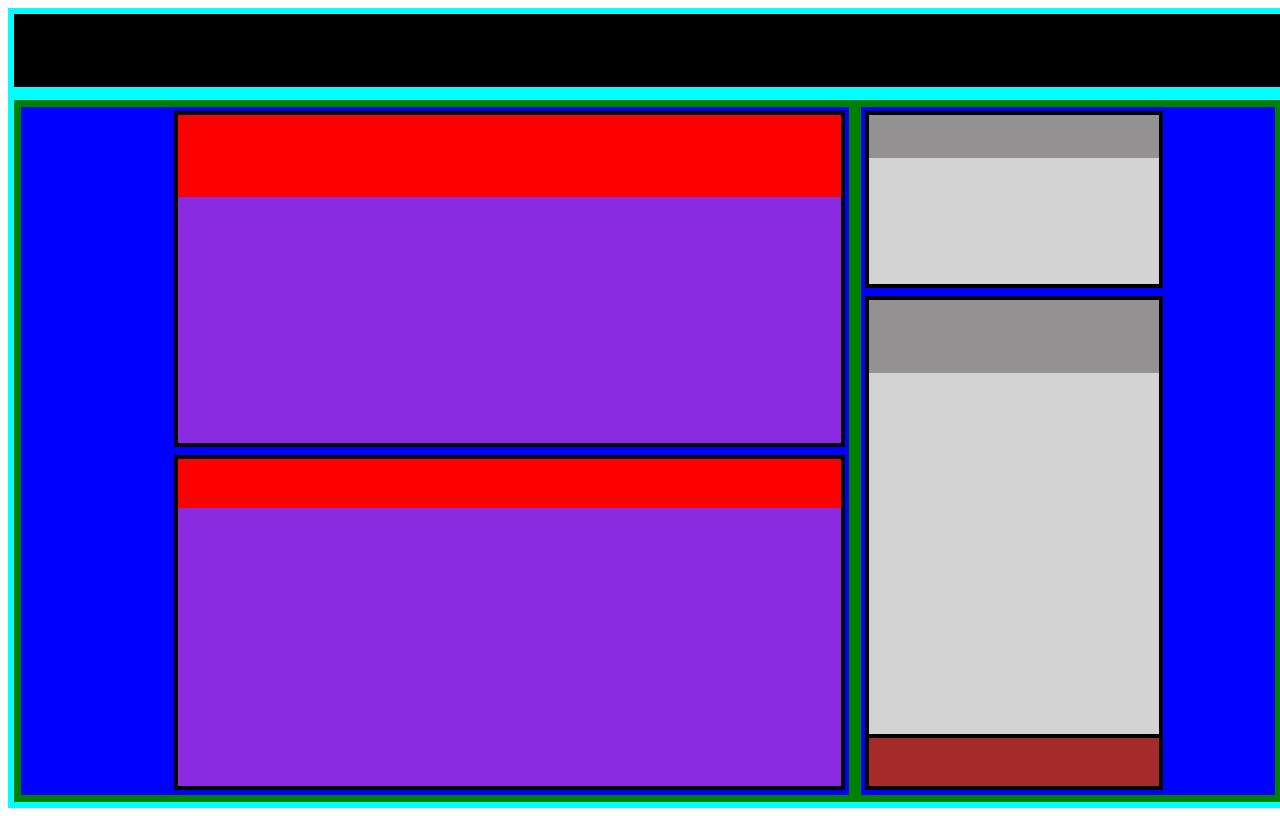
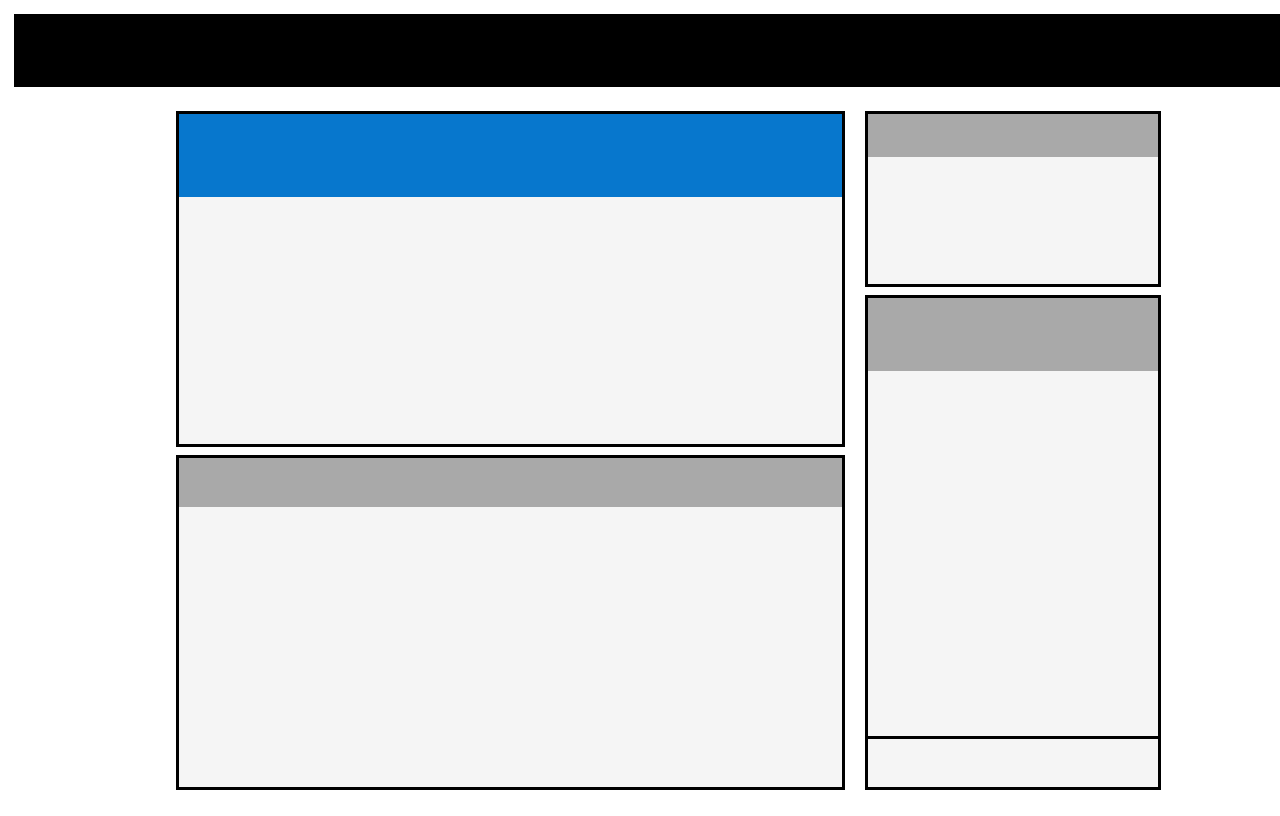
Before and after one commit to CyrusTapps/SocialMedia, a plain HTML site: page index.html in a window 1280 px wide. Drawn offline with Linux system fonts and the light colour scheme.

Commit message:
changed background colors and border properties

```diff
--- a/styles.css
+++ b/styles.css
@@ -1,5 +1,5 @@
 #container {
-    background-color: aqua;
+    background-color: white;
     height: 100vh;
     width: 100vw;
 }
@@ -18,7 +18,7 @@ nav {
 }
 
 .main {
-    background-color: green;
+    background-color: white;
     height: 96%;
     width: 99%;
     margin: 0.5%;
@@ -31,7 +31,7 @@ nav {
 section {
     display: flex;
     flex-direction: column;
-    background-color: blue;
+    background-color: white;
     height: 98%;
     width: 66%;
     margin: 0.5%;
@@ -44,7 +44,7 @@ section {
 aside {
     display: flex;
     flex-direction: column;
-    background-color: blue;
+    background-color: white;
     height: 98%;
     width: 33%;
     margin: 0.5%;
@@ -53,48 +53,48 @@ aside {
 
 
 #sec1 {
-    background-color: gray;
+    background-color: white;
     height: 49.25%;
     width: 80%;
     margin: 0.5%;
     display: flex;
     flex-direction: column;
     align-items: center;
-    border: 4px solid black;
+    border: 3px solid black;
 
 }
 
 #sec2 {
-    background-color: orange;
+    background-color: white;
     height: 49.25%;
     width: 80%;
     margin: 0.5%;
     display: flex;
     flex-direction: column;
     align-items: center;
-    border: 4px solid black;
+    border: 3px solid black;
 }
 
 #sec1A {
-    background-color: red;
+    background-color: #0777cd;
     width: 100%;
     height: 25%;
 }
 
 #sec1B {
-    background-color: blueviolet;
+    background-color: #f5f5f5;
     width: 100%;
     height: 75%;
 }
 
 #sec2A {
-    background-color: red;
+    background-color: #a9a9a9;
     width: 100%;
     height: 15%;
 }
 
 #sec2B {
-    background-color: blueviolet;
+    background-color: #f5f5f5;
     width: 100%;
     height: 85%;
 }
@@ -103,25 +103,25 @@ aside {
     height: 25%;
     width: 70%;
     align-items: start;
-    background-color: coral;
+    /* background-color: coral; */
     margin: 1%;
     display: flex;
     flex-direction: column;
-    border: 4px solid black;
+    border: 3px solid black;
 
 }
 
 #sec3A {
     height: 25%;
     width: 100%;
-    background-color: rgb(147, 145, 145);
+    background-color: #a9a9a9;;
 
 }
 
 #sec3B {
     height: 75%;
     width: 100%;
-    background-color: lightgrey;
+    background-color: #f5f5f5;
 }
 
 #sec4 {
@@ -132,26 +132,26 @@ aside {
     margin: 1%;
     display: flex;
     flex-direction: column;
-    border: 4px solid black;
+    border: 3px solid black;
 
 }
 
 #sec4A {
     height: 15%;
     width: 100%;
-    background-color: rgb(147, 145, 145);
+    background-color: #a9a9a9;
 
 }
 
 #sec4B {
     height: 75%;
     width: 100%;
-    background-color: lightgray;
+    background-color: #f5f5f5;
 }
 
 #sec4C {
     height: 10%;
     width: 100%;
-    background-color: brown;
-    border-top: 4px solid black;
+    background-color: #f5f5f5;
+    border-top: 3px solid black;
 }
```
